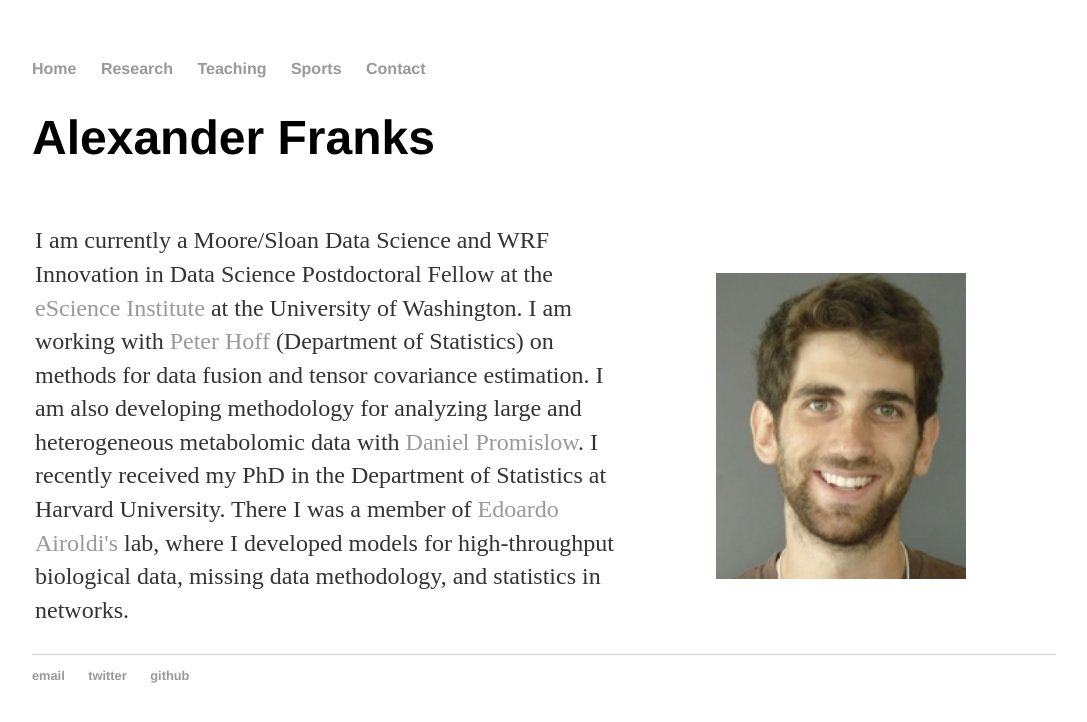
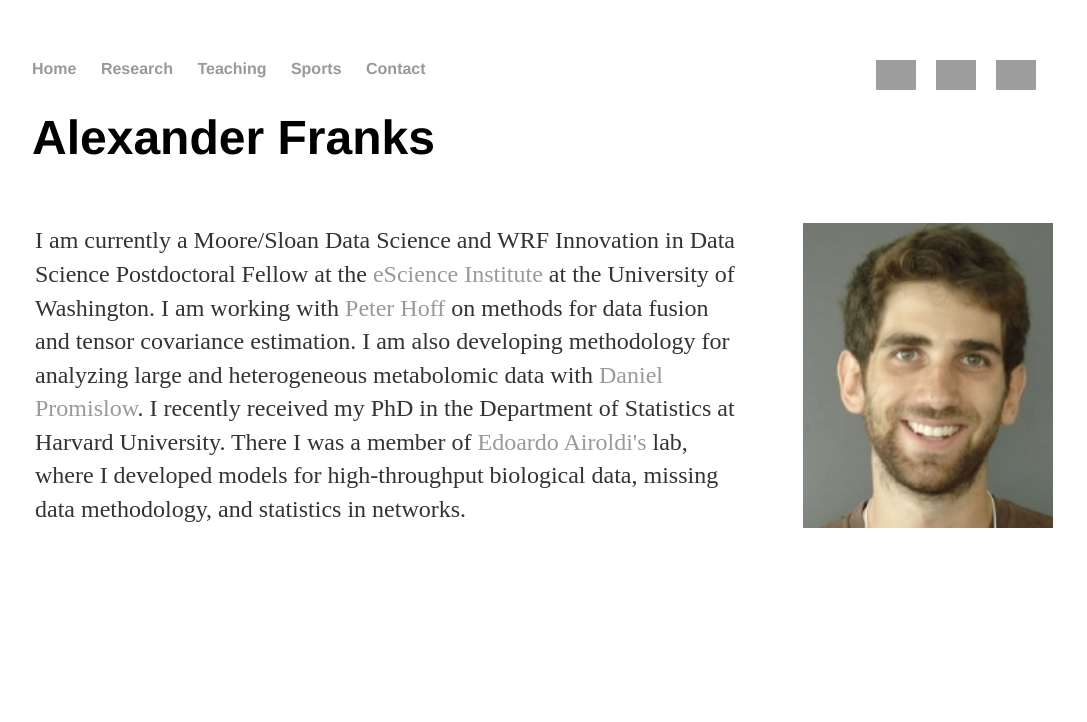
Before and after one commit to afranks86/afranks86.github.io, a Jekyll site: the page built from index.html, in a window 1280 px wide. Shown: the top 722 px of the page, without its empty margins (96-1183 px from the left). Built offline with Jekyll 4.4.1, drawn with Linux system fonts in a browser that asks for light colours; nearby versions of some CDN libraries; grey boxes are pictures that could not be loaded.

Commit message:
Update to website

```diff
--- a/_layouts/default.html
+++ b/_layouts/default.html
@@ -14,26 +14,34 @@
   <body>
     <nav>
       <ul>
+
 	<li><a href="/">Home</a></li>
 	<li><a href="/research">Research</a></li>
 	<li><a href="/teaching">Teaching</a></li>
 	<li><a href="/sports">Sports</a></li>
 	<li><a href="/contact">Contact</a></li>
+
+	<li style="float: right; vertical-align: top"><a href="https://twitter.com/afranks53"><img src="../images/twitter_icon.png" width=40px></a></li>
+	<li style="float: right"><a href="https://github.com/afranks86"><img src="../images/github_icon.png" width=40px></a></li>
+	<li style="float: right"><a href="mailto:amfranks@uw.edu"><img src="../images/email_icon.png" width=40px></a></li>
+
       </ul>
     </nav>
+
 <div class="container">
 
   {{ content }}
 
 </div>
 
-  <footer>
-   <ul>
-     <li><a href="mailto:amfranks@uw.edu">email</a></li>
-     <li><a href="https://twitter.com/afranks53">twitter</a></li>
-     <li><a href="https://github.com/afranks86">github</a></li>
-   </ul>
-  </footer>
+  <!-- <footer> -->
+  <!--  <ul> -->
+  <!--    <li><a href="mailto:amfranks@uw.edu">email</a></li> -->
+  <!--    <li><a href="https://twitter.com/afranks53">twitter</a></li> -->
+  <!--    <li><a href="https://github.com/afranks86">github</a></li> -->
+  <!--  </ul> -->
+  <!-- </footer> -->
+
   </body>
 
 </html>
--- a/about/index.html
+++ b/about/index.html
@@ -3,7 +3,7 @@ layout: default
 ---
 <h1>Alexander Franks</h1>
 <div class="blurb">
-  <p>I am currently a Moore/Sloan Data Science and WRF Innovation in Data Science Postdoctoral Fellow at the <a href="http://escience.washington.edu/" >eScience Institute</a> at the University of Washington.  I am working with <a href="http://www.stat.washington.edu/people/pdhoff/">Peter Hoff</a> (Department of Statistics) on methods for data fusion and tensor covariance estimation.  We are collborating with <a href="http://www.promislowlab.org/">Daniel Promislow</a> (Department of Pathology) on developing methodology for handling large and heterogeneous metabolomic data.</p>
+  <p>I am currently a Moore/Sloan Data Science and WRF Innovation in Data Science Postdoctoral Fellow at the <a href="http://escience.washington.edu/" >eScience Institute</a> at the University of Washington.  I am working with <a href="http://www.stat.washington.edu/people/pdhoff/">Peter Hoff</a>  on methods for data fusion and tensor covariance estimation.  We are collborating with <a href="http://www.promislowlab.org/">Daniel Promislow</a> to develop methodology for handling large and heterogeneous metabolomic data.</p>
 
 <p>I recently received my PhD in the Department of Statistics at Harvard University.  There I was a member of <a href="http://www.people.fas.harvard.edu/~airoldi/">Edoardo Airoldi's</a> lab, where I worked on models for high-throughput 'omics data, statistics in networks, and the intersection of the two.</p>
 
--- a/contact/index.html
+++ b/contact/index.html
@@ -22,7 +22,7 @@ title: Alexander Franks - Contact
 	Office: B-221 Padelford Hall
       </td>
       <td>
-        <img class="displayed" src="../images/alexander-franks.jpg" alt="Headshot" width="250">
+        <!-- <img class="displayed" src="../images/alexander-franks.jpg" alt="Headshot" width="250"> -->
       </td>
     </tr>
 </table>
--- a/index.html
+++ b/index.html
@@ -5,17 +5,14 @@ title: Alexander Franks - Home
 
 <div>
   <h1>Alexander Franks</h1>
-
-  <table style="width:100%">
-    <col width="350">
-    <col width="150">
+  <table style="width=100%">
     <tr>
-      <td> <p>I am currently a Moore/Sloan Data Science and WRF
+      <td width="70%"> <p>I am currently a Moore/Sloan Data Science and WRF
       Innovation in Data Science Postdoctoral Fellow at
       the <a href="http://escience.washington.edu/" >eScience
       Institute</a> at the University of Washington.  I am working
       with <a href="http://www.stat.washington.edu/people/pdhoff/">Peter
-      Hoff</a> (Department of Statistics) on methods for data fusion
+      Hoff</a> on methods for data fusion
       and tensor covariance estimation.  I am also developing
       methodology for analyzing large and heterogeneous metabolomic
       data with <a href="http://www.promislowlab.org/">Daniel
@@ -25,8 +22,8 @@ title: Alexander Franks - Home
       Airoldi's</a> lab, where I developed models for high-throughput
       biological data, missing data methodology, and statistics in networks.</p>
       </td>
-      <td>
-        <img class="displayed" src="images/alexander-franks.jpg" alt="Headshot" width="250">
+      <td width="30%">
+        <img class="displayed" src="images/alexander-franks.jpg" alt="Headshot" width="250" align="right">
       </td>
     </tr>
 </table>
--- a/research/index.html
+++ b/research/index.html
@@ -32,7 +32,11 @@ title: Alexander Franks - Research
     </li>
     <li>
       <img src="../images/heatmap.png", width=100px style="margin: 20px 35px 0px 35px">
-      <strong>Alexander Franks</strong> , Gabor Csardi, D. Allan Drummond, and Edoardo M. Airoldi.  Estimating a structured covariance model from multilab mesaurements in high-throughput biology. <em>Journal of the American Statistical Association</em>, 110(509):27--44, 2016 <a href="http://amstat.tandfonline.com/doi/abs/10.1080/01621459.2014.964404#.Vh834hNViko">[link]</a>
+      <strong>Alexander Franks</strong> , Gabor Csardi, D. Allan Drummond, and Edoardo M. Airoldi.  Estimating a structured covariance model from multilab mesaurements in high-throughput biology. <em>Journal of the American Statistical Association</em>, 110(509):27--44, 2015 <a href="http://amstat.tandfonline.com/doi/abs/10.1080/01621459.2014.964404#.Vh834hNViko">[link]</a>
+    </li>
+    <li>
+      <img src="../images/nmar.png", width=100px style="margin: 20px 35px 0px 35px">
+      <strong>Alexander Franks</strong> , Edoardo M. Airoldi, and Donald B. Rubin.  Conditionally specified models for non-ignorable missing data. <a href="">[link]</a>
     </li>
     <li>
       <img src="../images/pathways_fig.png", width=100px style="margin: 20px 35px 0px 35px">
--- a/sports/index.html
+++ b/sports/index.html
@@ -6,4 +6,8 @@ title: Alexander Franks - Sports
 <div>
   <h1>Alexander Franks</h1>
   <h2> Coming Soon...</h2>
+
+
+
+<!-- I a member of <a href="xyresearch.com">XY Research LLC</a>, a sports analytics research group which focuses on the analysis of spatio-temporal modeling of <a href="https://en.wikipedia.org/wiki/Player_tracking_(National_Basketball_Association)">player tracking data from the NBA</a>, NHL, and Premier League.   <!--   Modern sports data is not just big data, its <a href="http://fivethirtyeight.com/features/rich-data-poor-data/">rich data<a>.  Thus, tradition of using sports to illustrate challenging concepts in statistics and computation.  I have gained many statistica linsights by analyzingf sports data and I am constantly finding ways to connect the methodology I apply in sports to other domains.  <a href="#">Check out our blog to learn more about our work!</a>!-->
 </div>
```
Also changed, not shown: 1 other file. Lines whose indentation alone changed are shown as unchanged.
